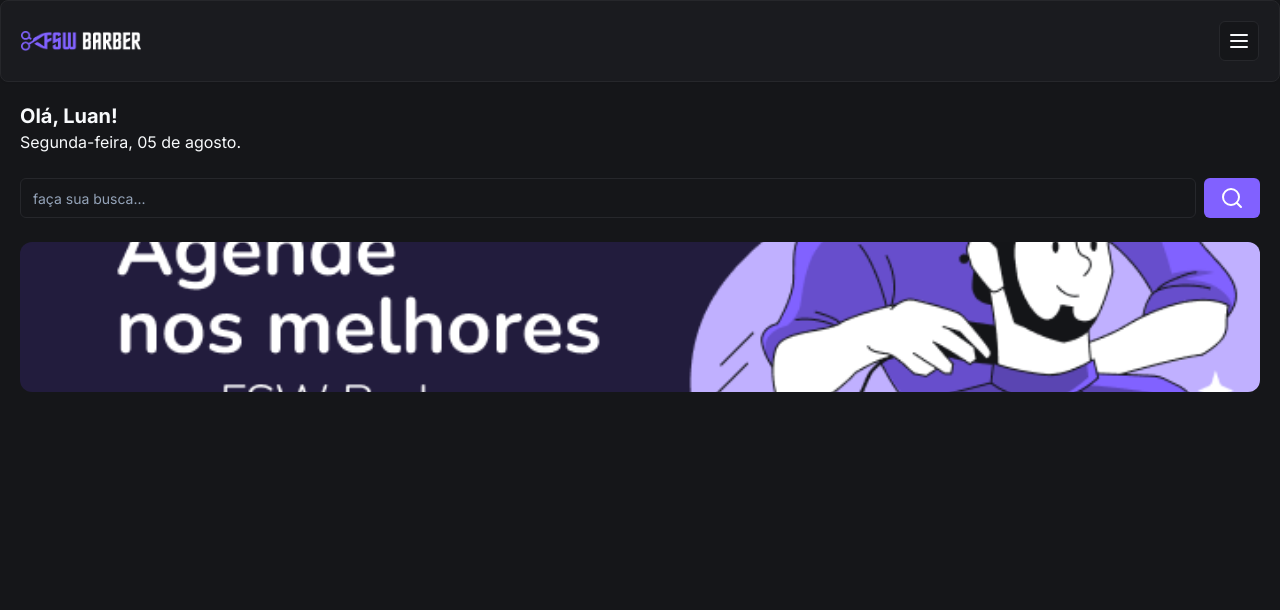
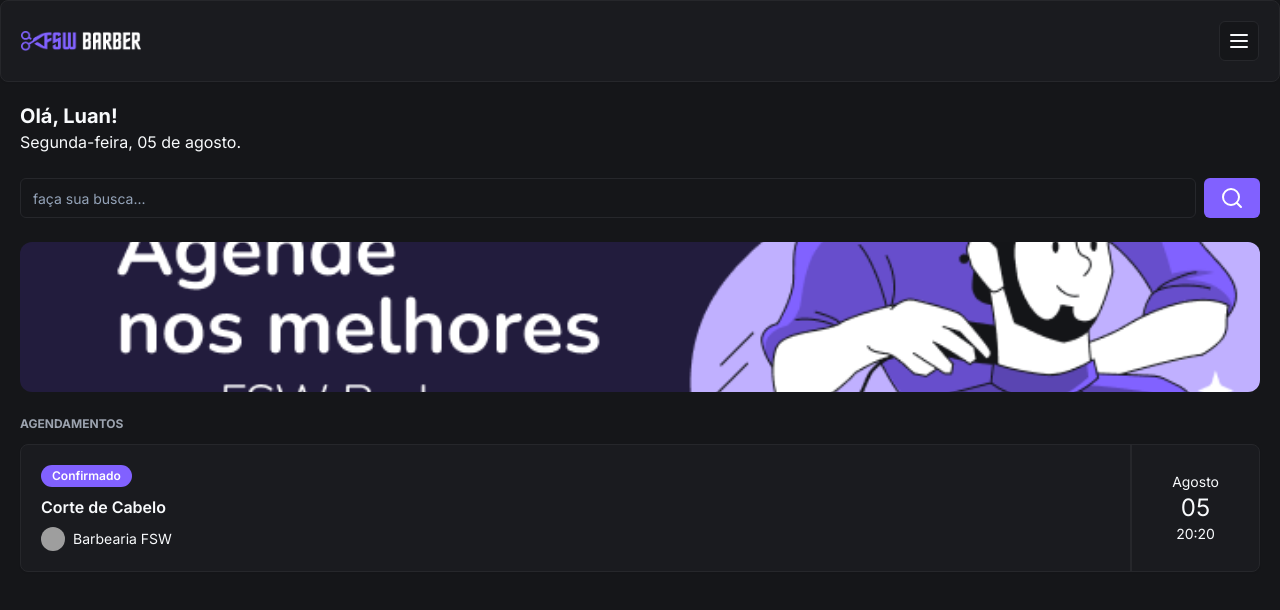
Before and after one commit to luanvictorms/fswBarber, a Next.js app: page / in a window 1280 px wide. Shown: the top 610 px of the page. Built offline with nearby package versions, Linux system fonts and the light colour scheme; grey boxes are pictures that could not be loaded.

Commit message:
feat: add Booking item

```diff
--- /dev/null
+++ b/app/_components/ui/avatar.tsx
@@ -0,0 +1,50 @@
+"use client"
+
+import * as React from "react"
+import * as AvatarPrimitive from "@radix-ui/react-avatar"
+
+import { cn } from "@/app/_lib/utils"
+
+const Avatar = React.forwardRef<
+  React.ElementRef<typeof AvatarPrimitive.Root>,
+  React.ComponentPropsWithoutRef<typeof AvatarPrimitive.Root>
+>(({ className, ...props }, ref) => (
+  <AvatarPrimitive.Root
+    ref={ref}
+    className={cn(
+      "relative flex h-10 w-10 shrink-0 overflow-hidden rounded-full",
+      className,
+    )}
+    {...props}
+  />
+))
+Avatar.displayName = AvatarPrimitive.Root.displayName
+
+const AvatarImage = React.forwardRef<
+  React.ElementRef<typeof AvatarPrimitive.Image>,
+  React.ComponentPropsWithoutRef<typeof AvatarPrimitive.Image>
+>(({ className, ...props }, ref) => (
+  <AvatarPrimitive.Image
+    ref={ref}
+    className={cn("aspect-square h-full w-full", className)}
+    {...props}
+  />
+))
+AvatarImage.displayName = AvatarPrimitive.Image.displayName
+
+const AvatarFallback = React.forwardRef<
+  React.ElementRef<typeof AvatarPrimitive.Fallback>,
+  React.ComponentPropsWithoutRef<typeof AvatarPrimitive.Fallback>
+>(({ className, ...props }, ref) => (
+  <AvatarPrimitive.Fallback
+    ref={ref}
+    className={cn(
+      "flex h-full w-full items-center justify-center rounded-full bg-muted",
+      className,
+    )}
+    {...props}
+  />
+))
+AvatarFallback.displayName = AvatarPrimitive.Fallback.displayName
+
+export { Avatar, AvatarImage, AvatarFallback }
--- /dev/null
+++ b/app/_components/ui/badge.tsx
@@ -0,0 +1,36 @@
+import * as React from "react"
+import { cva, type VariantProps } from "class-variance-authority"
+
+import { cn } from "@/app/_lib/utils"
+
+const badgeVariants = cva(
+  "inline-flex items-center rounded-full border px-2.5 py-0.5 text-xs font-semibold transition-colors focus:outline-none focus:ring-2 focus:ring-ring focus:ring-offset-2",
+  {
+    variants: {
+      variant: {
+        default:
+          "border-transparent bg-primary text-primary-foreground hover:bg-primary/80",
+        secondary:
+          "border-transparent bg-secondary text-secondary-foreground hover:bg-secondary/80",
+        destructive:
+          "border-transparent bg-destructive text-destructive-foreground hover:bg-destructive/80",
+        outline: "text-foreground",
+      },
+    },
+    defaultVariants: {
+      variant: "default",
+    },
+  },
+)
+
+export interface BadgeProps
+  extends React.HTMLAttributes<HTMLDivElement>,
+    VariantProps<typeof badgeVariants> {}
+
+function Badge({ className, variant, ...props }: BadgeProps) {
+  return (
+    <div className={cn(badgeVariants({ variant }), className)} {...props} />
+  )
+}
+
+export { Badge, badgeVariants }
--- a/app/globals.css
+++ b/app/globals.css
@@ -34,12 +34,11 @@
 
     --radius: 0.5rem;
   }
-}
 
-@layer base {
   * {
-    @apply border-border;
+    @apply border-border antialiased;
   }
+
   body {
     @apply bg-background text-foreground;
   }
--- a/app/page.tsx
+++ b/app/page.tsx
@@ -3,6 +3,9 @@
 import { Button } from "./_components/ui/button"
 import { Input } from "./_components/ui/input"
 import Image from "next/image"
+import { Card, CardContent } from "./_components/ui/card"
+import { Badge } from "./_components/ui/badge"
+import { Avatar, AvatarImage } from "./_components/ui/avatar"
 
 const Home = () => {
   return (
@@ -28,6 +31,32 @@
             alt="Agende nos melhores com FSW Barber"
           />
         </div>
+
+        <h2 className="mb-3 mt-6 text-xs font-bold uppercase text-gray-400">
+          Agendamentos
+        </h2>
+
+        <Card>
+          <CardContent className="flex justify-between p-0">
+            <div className="flex flex-col gap-2 py-5 pl-5">
+              <Badge className="w-fit">Confirmado</Badge>
+              <h3 className="font-semibold">Corte de Cabelo</h3>
+
+              <div className="flex items-center gap-2">
+                <Avatar className="h-6 w-6">
+                  <AvatarImage src="https://utfs.io/f/9f0847c2-d0b8-4738-a673-34ac2b9506ec-17r.png" />
+                </Avatar>
+                <p className="text-sm">Barbearia FSW</p>
+              </div>
+            </div>
+
+            <div className="flex flex-col items-center justify-center border-l-2 border-solid px-10">
+              <p className="text-sm">Agosto</p>
+              <p className="text-2xl">05</p>
+              <p className="text-sm">20:20</p>
+            </div>
+          </CardContent>
+        </Card>
       </div>
     </div>
   )
--- a/package.json
+++ b/package.json
@@ -14,6 +14,7 @@
   },
   "dependencies": {
     "@prisma/client": "^5.17.0",
+    "@radix-ui/react-avatar": "^1.1.0",
     "@radix-ui/react-slot": "^1.1.0",
     "class-variance-authority": "^0.7.0",
     "clsx": "^2.1.1",
```
Also changed, not shown: 1 other file (tests, documents, lock files or other folders).
